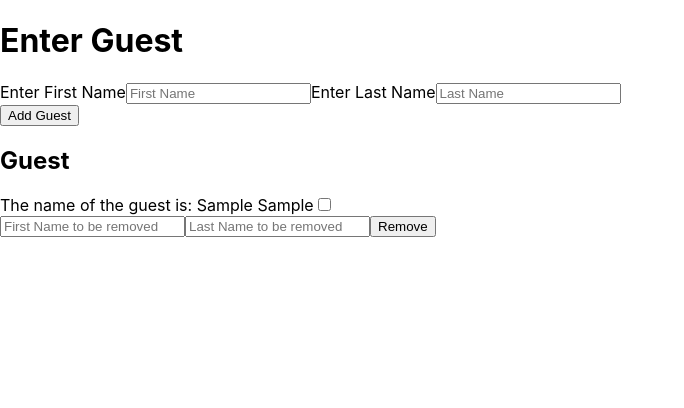
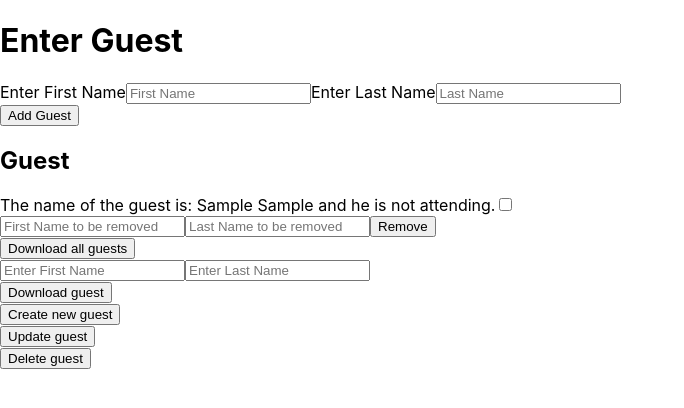
Before and after one commit to spinerblade/react-guest-list, a React app: page / in a window 1280 px wide. Both pictures are taken after typing "Sample", "Sample" into the empty fields and a click on the button "Add Guest". Shown: the top 408 px of the page, without its empty margins (0-684 px from the left). Built offline with nearby package versions, Linux system fonts and the light colour scheme; the HTML template or start-up script is replaced by a standard one.

Commit message:
Implement prototyp of the API

```diff
--- /dev/null
+++ b/src/API.js
@@ -0,0 +1,144 @@
+import { use, useState } from 'react';
+
+export function GetAllUsers() {
+  const [allGuests, setAllGuests] = useState([]);
+  const baseUrl = 'http://localhost:4000';
+  return (
+    <>
+      <div>
+        <button
+          onClick={async function getAll() {
+            const response = await fetch(`${baseUrl}/guests`);
+            const guests = await response.json();
+            setAllGuests(guests);
+          }}
+        >
+          Download all guests
+        </button>
+      </div>
+      <div>
+        {allGuests.map((allGuest) => (
+          <div key={allGuest.id}>
+            <span>{allGuest.firstName}</span>
+            <span>{allGuest.lastName}</span>
+            <span>{allGuest.attending ? 'Attending' : 'Not attending'}</span>
+          </div>
+        ))}
+      </div>
+    </>
+  );
+}
+export function GetUser() {
+  const [singleUserFirstName, setSingleUserFirstName] = useState('');
+  const [singleUserLastName, setSingleUserLastName] = useState('');
+  const [singleUser, setSingleUser] = useState({});
+  const baseUrl = 'http://localhost:4000';
+  return (
+    <>
+      <div>
+        <form
+          onSubmit={(event) => {
+            event.preventDefault();
+            setSingleUser({
+              id: 1,
+              firstName: singleUserFirstName,
+              lastName: singleUserLastName,
+              attending: false,
+            });
+          }}
+        >
+          <input
+            placeholder="Enter First Name"
+            value={singleUserFirstName}
+            onChange={(event) => {
+              setSingleUserFirstName(event.currentTarget.value);
+            }}
+          />
+          <input
+            placeholder="Enter Last Name"
+            value={singleUserLastName}
+            onChange={(event) => {
+              setSingleUserLastName(event.currentTarget.value);
+            }}
+          />
+        </form>
+      </div>
+      <div>
+        <button
+          onClick={async function GetOne() {
+            const response = await fetch(`${baseUrl}/guests/${singleUser.id}`);
+            const guest = await response.json();
+            console.log(guest);
+          }}
+        >
+          Download guest
+        </button>
+      </div>
+    </>
+  );
+}
+
+export function PostUsers() {
+  const baseUrl = 'http://localhost:4000';
+  return (
+    <div>
+      <button
+        onClick={async function Post() {
+          const response = await fetch(`${baseUrl}/guests`, {
+            method: 'POST',
+            headers: {
+              'Content-Type': 'application/json',
+            },
+            body: JSON.stringify({ firstName: 'Karl', lastName: 'Horky' }),
+          });
+          const createdGuest = await response.json();
+          console.log(createdGuest);
+        }}
+      >
+        Create new guest
+      </button>
+    </div>
+  );
+}
+
+export function UpdateUser() {
+  const baseUrl = 'http://localhost:4000';
+  return (
+    <div>
+      <button
+        onClick={async function Update() {
+          const response = await fetch(`${baseUrl}/guests/1`, {
+            method: 'PUT',
+            headers: {
+              'Content-Type': 'application/json',
+            },
+            body: JSON.stringify({ attending: true }),
+          });
+          const updatedGuest = await response.json();
+          console.log(updatedGuest);
+        }}
+      >
+        Update guest
+      </button>
+    </div>
+  );
+}
+
+export function DeleteUser() {
+  const baseUrl = 'http://localhost:4000';
+  return (
+    <div>
+      <button
+        onClick={async function Delete() {
+          const response = await fetch(`${baseUrl}/guests/1`, {
+            method: 'DELETE',
+          });
+          const deletedGuest = await response.json();
+          console.log(deletedGuest);
+        }}
+      >
+        Delete guest
+      </button>
+    </div>
+  );
+}
--- a/src/AddGuest.js
+++ b/src/AddGuest.js
@@ -1,11 +1,19 @@
+import { useState } from 'react';
+
 export default function AddGuest({ firstName, lastName }) {
+  const [status, setStatus] = useState(false);
   return (
     <div data-test-id="guest">
       <h2>Guest</h2>
-      The name of the guest is: {firstName} {lastName}
+      The name of the guest is: {firstName} {lastName} and he is{' '}
+      {status ? 'attending' : 'not attending'}.
       <input
         type="checkbox"
         aria-label="{firstName} {lastName} attending status"
+        value={status}
+        onChange={() => {
+          setStatus(!status);
+        }}
       />
     </div>
   );
--- a/src/App.js
+++ b/src/App.js
@@ -1,5 +1,6 @@
 import { useEffect, useState } from 'react';
 import AddGuest from './AddGuest';
+import * as Api from './API';
 
 export default function App() {
   const [firstName, setFirstName] = useState('');
@@ -16,7 +17,12 @@ export default function App() {
           event.preventDefault();
           setGuests([
             ...guests,
-            { id: guests.length, firstName: firstName, lastName: lastName },
+            {
+              id: guests.length,
+              firstName: firstName,
+              lastName: lastName,
+              attending: false,
+            },
           ]);
           setFirstName('');
           setLastName('');
@@ -90,6 +96,11 @@ export default function App() {
           <button>Remove</button>
         </form>
       </div>
+      <Api.GetAllUsers />
+      <Api.GetUser />
+      <Api.PostUsers />
+      <Api.UpdateUser />
+      <Api.DeleteUser />
     </>
   );
 }
```
